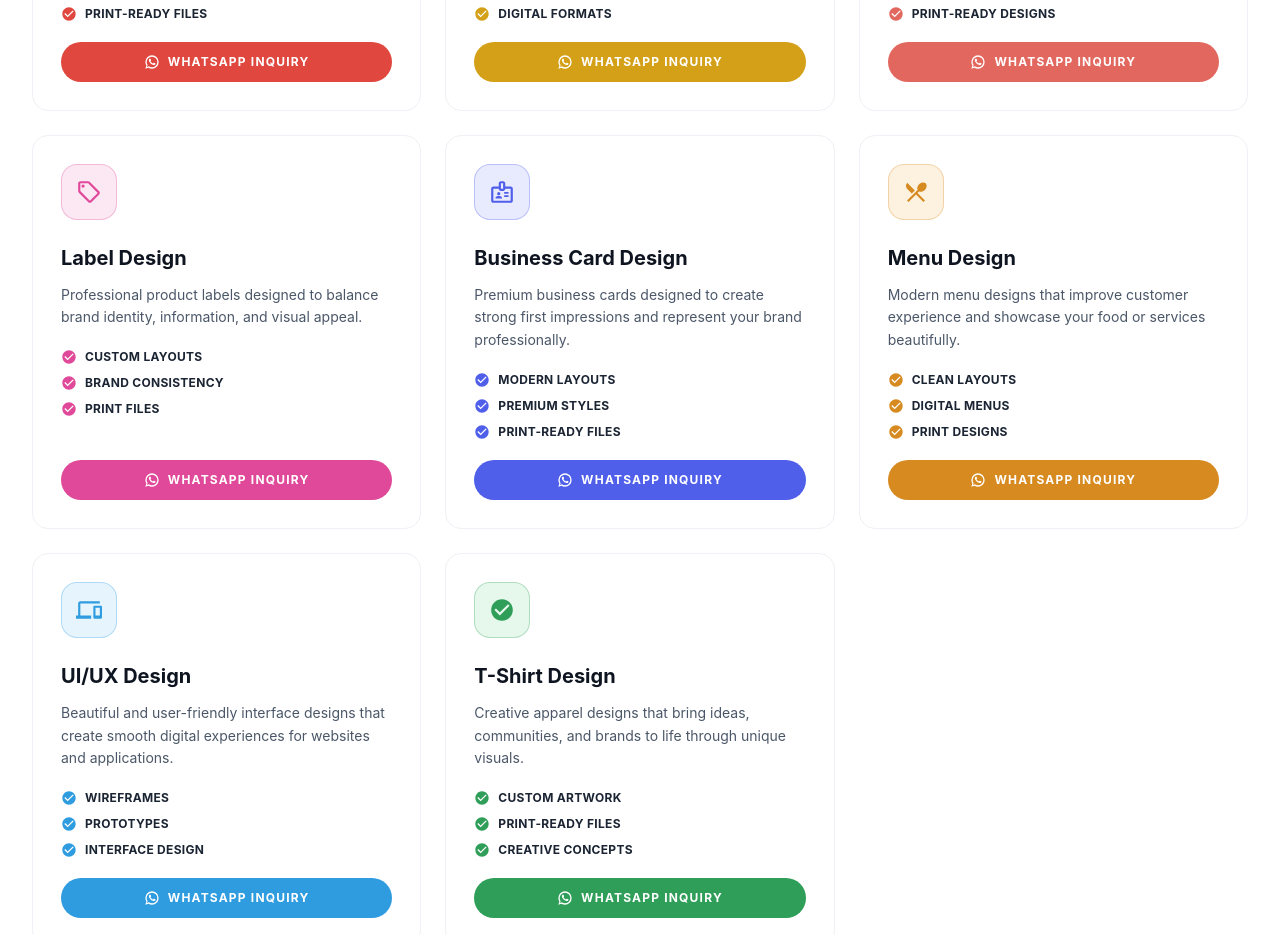
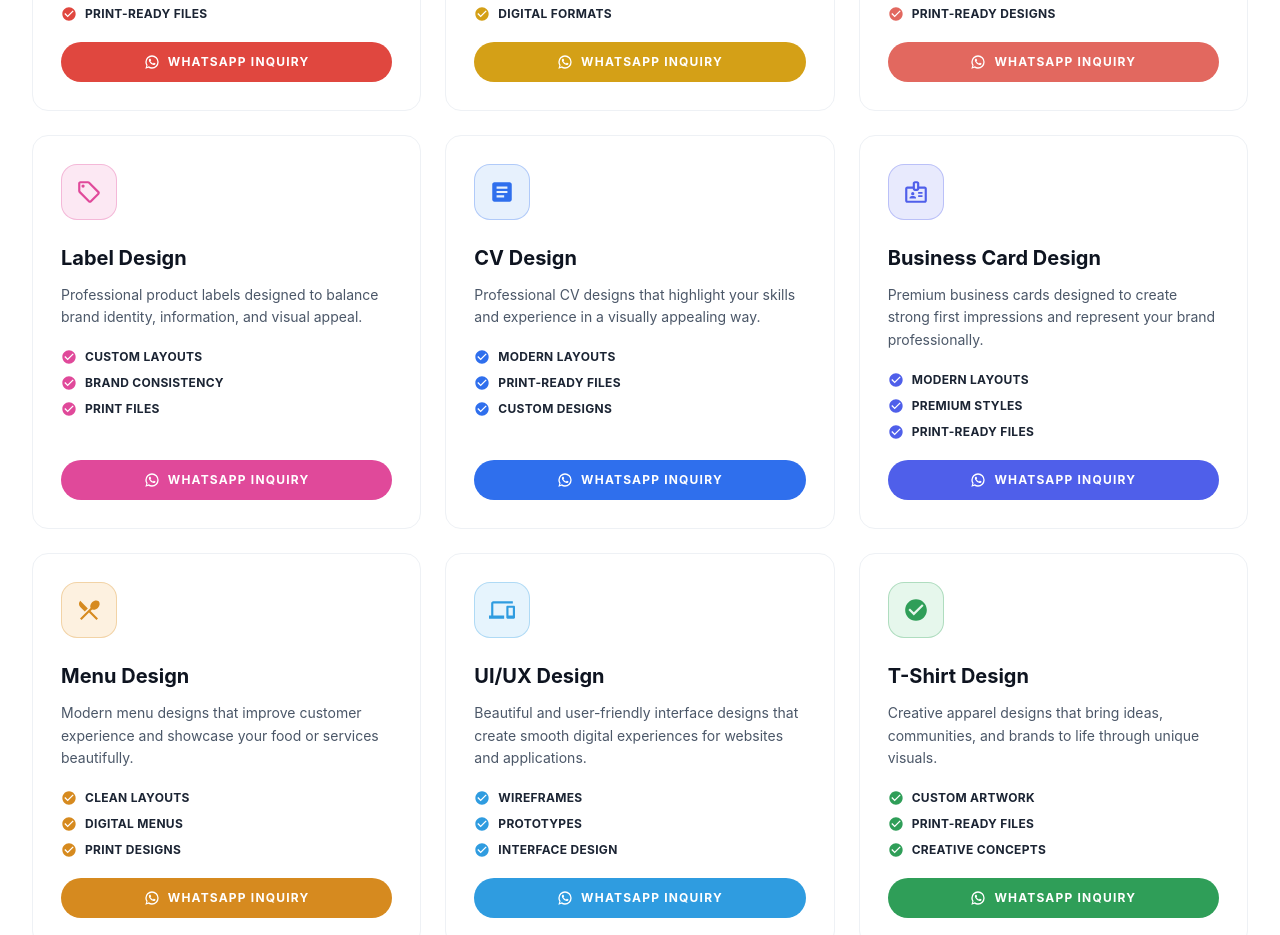
Before and after one commit to Harsha-Buddhika-Official/Hash-Studio-Web, a React (Vite) app: page /services in a window 1280 px wide. Shown: the part 1240-2175 px from the top of the page. Built offline with nearby package versions, Linux system fonts and the light colour scheme.

Commit message:
add service

```diff
--- a/src/components/shared/serviceIcons.js
+++ b/src/components/shared/serviceIcons.js
@@ -11,12 +11,8 @@ import RestaurantMenuOutlinedIcon from "@mui/icons-material/RestaurantMenuOutlin
 import PhotoSizeSelectLargeOutlinedIcon from "@mui/icons-material/PhotoSizeSelectLargeOutlined";
 import DevicesOutlinedIcon from "@mui/icons-material/DevicesOutlined";
 import DirectionsCarFilledOutlinedIcon from "@mui/icons-material/DirectionsCarFilledOutlined";
+import ArticleIcon from '@mui/icons-material/Article';
 
-/**
- * Single icon registry for every service, keyed by the `icon` field in
- * data/services.js. Used by both ExpertiseCard (Home) and ServiceCard
- * (Services page) so an icon only ever needs to change in one place.
- */
 export const SERVICE_ICONS = {
   logo: BrandingWatermarkOutlinedIcon,
   identity: PaletteOutlinedIcon,
@@ -31,4 +27,5 @@ export const SERVICE_ICONS = {
   billboard: PhotoSizeSelectLargeOutlinedIcon,
   uiux: DevicesOutlinedIcon,
   vehicle: DirectionsCarFilledOutlinedIcon,
+  document: ArticleIcon,
 };
--- a/src/data/services.js
+++ b/src/data/services.js
@@ -95,6 +95,18 @@ export const services = [
       "Hi Hash Studio! I need product label designs. Can we discuss the details?",
   },
   {
+    id: "CV Design",
+    icon: "document",
+    colorway: "teal",
+    title: "CV Design",
+    description:
+      "Professional CV designs that highlight your skills and experience in a visually appealing way.",
+    tags: ["RESUME", "CV"],
+    features: ["Modern layouts", "Print-ready files", "Custom designs"],
+    whatsappMessage:
+      "Hi Hash Studio! I need a CV design. Can we discuss the details?",
+  },
+  {
     id: "business-card",
     icon: "card",
     colorway: "indigo",
```
